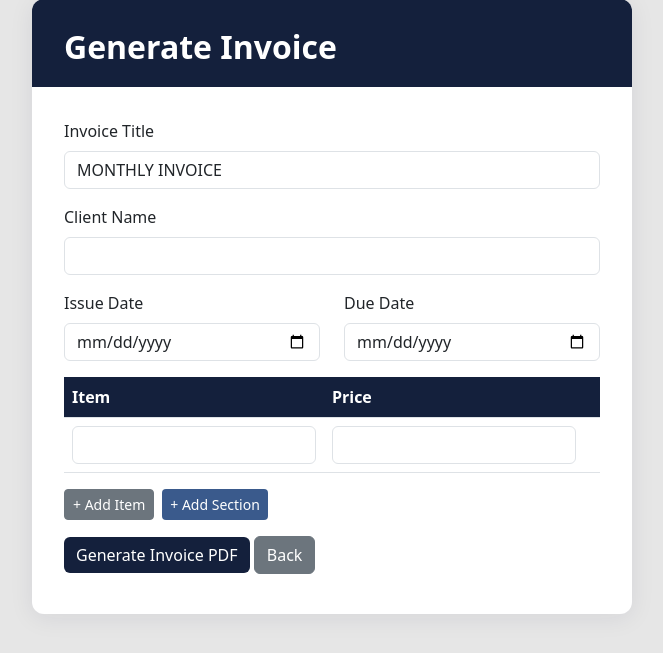
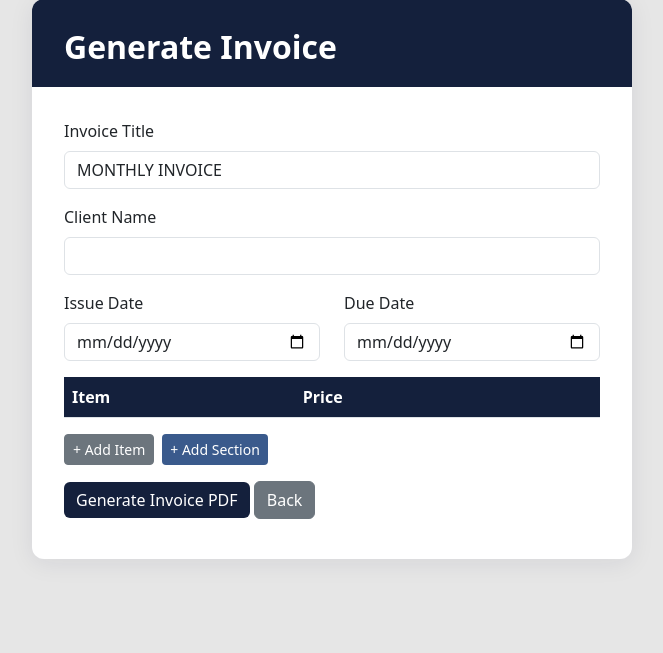
Before and after one commit to TKay25/EDSDEVMAIN, a Flask app: page /invoice in a window 1280 px wide. Shown: the part 49-702 px from the top of the page, without its empty margins (308-971 px from the left). Run offline with Flask 3, Linux system fonts and the light colour scheme; the visitor is signed in with stand-in values (Sample User, id 1); lists and menus that the app fills with data are empty.

Commit message:
Update invoice.html

```diff
--- a/templates/invoice.html
+++ b/templates/invoice.html
@@ -78,12 +78,6 @@
         <table class="table invoice-table" id="items">
             <thead><tr><th>Item</th><th>Price</th><th></th></tr></thead>
             <tbody>
-                <tr>
-                    <input type="hidden" name="row_type" value="item">
-                    <td><input name="item" class="form-control" required></td>
-                    <td><input name="price" type="number" step="0.01" class="form-control" required></td>
-                    <td></td>
-                </tr>
             </tbody>
         </table>
         <div class="d-flex gap-2 mb-3">
```
